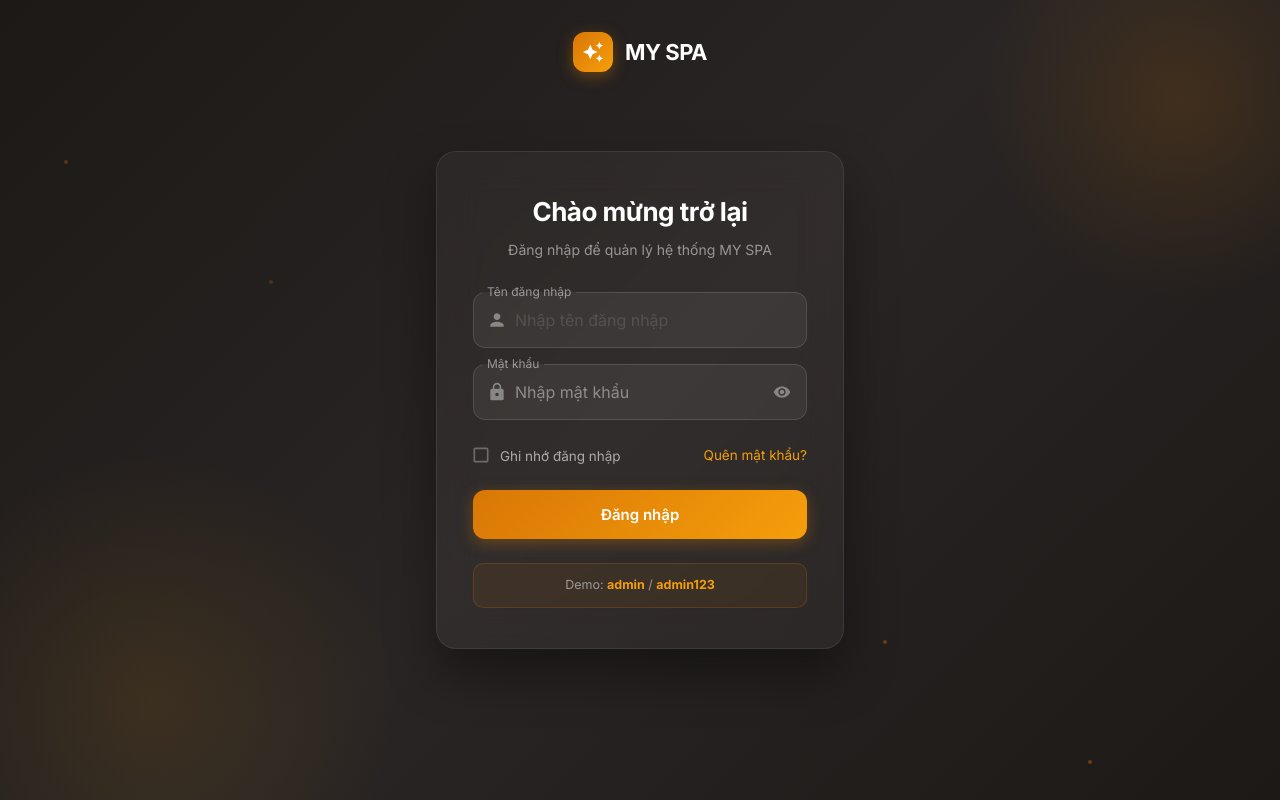
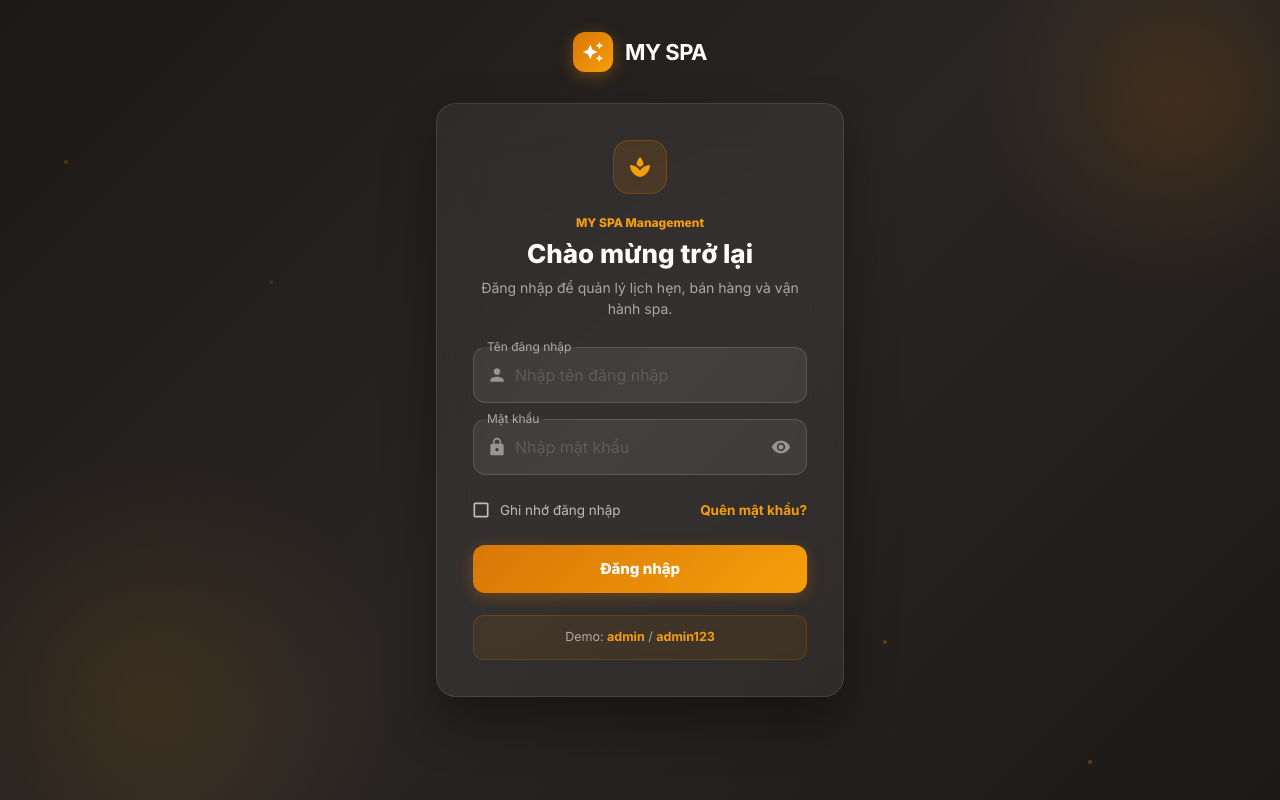
Before and after one commit to tongquockhanh2510/MySpa, a React (Vite) app in the folder myspa-frontend/: page /login in a window 1280 px wide. Built offline with nearby package versions, Linux system fonts and the light colour scheme.

Commit message:
feat(ui): improve auth pages

```diff
--- /dev/null
+++ b/myspa-frontend/src/features/auth/pages/AuthPages.css
@@ -0,0 +1,234 @@
+.auth-card {
+  background: rgba(255,255,255,0.055);
+  backdrop-filter: blur(22px);
+  border: 1px solid rgba(255,255,255,0.1);
+  border-radius: var(--radius-xl);
+  box-shadow: 0 25px 50px rgba(0,0,0,0.38);
+  padding: 36px;
+}
+
+.auth-brand-mark {
+  align-items: center;
+  background: rgba(217,119,6,0.14);
+  border: 1px solid rgba(217,119,6,0.28);
+  border-radius: 16px;
+  color: #F59E0B;
+  display: flex;
+  height: 54px;
+  justify-content: center;
+  margin: 0 auto 20px;
+  width: 54px;
+}
+
+.auth-card__header {
+  margin-bottom: 28px;
+  text-align: center;
+}
+
+.auth-card__header p {
+  color: #F59E0B;
+  font-size: 12px;
+  font-weight: 800;
+  margin-bottom: 6px;
+}
+
+.auth-card__header h1 {
+  color: #fff;
+  font-size: 26px;
+  font-weight: 800;
+  line-height: 1.2;
+  margin-bottom: 8px;
+}
+
+.auth-card__header span {
+  color: rgba(255,255,255,0.58);
+  display: block;
+  font-size: 14px;
+}
+
+.auth-form {
+  display: flex;
+  flex-direction: column;
+  gap: 16px;
+}
+
+.auth-field-icon {
+  color: rgba(255,255,255,0.45);
+  font-size: 20px !important;
+}
+
+.auth-form__row {
+  align-items: center;
+  display: flex;
+  justify-content: space-between;
+  gap: 12px;
+}
+
+.auth-form__row span {
+  color: rgba(255,255,255,0.68);
+  font-size: 13.5px;
+}
+
+.auth-form__row button,
+.auth-back-button {
+  background: none;
+  border: 0;
+  color: #F59E0B;
+  cursor: pointer;
+  font: inherit;
+  font-size: 13.5px;
+  font-weight: 700;
+}
+
+.auth-primary-button {
+  background: linear-gradient(135deg, #D97706, #F59E0B) !important;
+  border-radius: 12px !important;
+  box-shadow: 0 4px 15px rgba(217,119,6,0.32) !important;
+  font-family: inherit !important;
+  font-size: 15px !important;
+  font-weight: 800 !important;
+  padding: 11px 16px !important;
+  text-transform: none !important;
+}
+
+.auth-primary-button:hover {
+  background: linear-gradient(135deg, #B45309, #D97706) !important;
+}
+
+.auth-demo-note {
+  background: rgba(217,119,6,0.09);
+  border: 1px solid rgba(217,119,6,0.22);
+  border-radius: 10px;
+  color: rgba(255,255,255,0.58);
+  font-size: 12.5px;
+  margin-top: 22px;
+  padding: 12px 16px;
+  text-align: center;
+}
+
+.auth-demo-note strong {
+  color: #F59E0B;
+}
+
+.profile-page {
+  display: flex;
+  flex-direction: column;
+  gap: 16px;
+}
+
+.profile-grid {
+  display: grid;
+  gap: 20px;
+  grid-template-columns: 320px minmax(0, 1fr);
+}
+
+.profile-card {
+  background: var(--bg-card);
+  border: 1px solid var(--border-color);
+  border-radius: var(--radius-lg);
+  box-shadow: var(--shadow-card);
+  padding: 28px;
+}
+
+.profile-card--identity {
+  align-items: center;
+  display: flex;
+  flex-direction: column;
+  gap: 16px;
+  text-align: center;
+}
+
+.profile-avatar {
+  background: linear-gradient(135deg, #D97706, #F59E0B) !important;
+  font-size: 28px !important;
+  font-weight: 800 !important;
+  height: 84px !important;
+  width: 84px !important;
+}
+
+.profile-identity-text h2,
+.profile-card__header h2 {
+  color: var(--text-primary);
+  font-size: 18px;
+  font-weight: 800;
+  margin-bottom: 4px;
+}
+
+.profile-identity-text p,
+.profile-card__header p,
+.profile-detail p {
+  color: var(--text-tertiary);
+  font-size: 12.5px;
+  font-weight: 600;
+}
+
+.profile-role-list {
+  display: flex;
+  flex-wrap: wrap;
+  gap: 6px;
+  justify-content: center;
+}
+
+.profile-role-chip {
+  background: var(--primary-100) !important;
+  color: var(--primary) !important;
+  font-size: 11.5px !important;
+  font-weight: 700 !important;
+}
+
+.profile-card__header {
+  margin-bottom: 18px;
+}
+
+.profile-detail-grid {
+  display: grid;
+  gap: 14px;
+  grid-template-columns: repeat(2, minmax(0, 1fr));
+}
+
+.profile-detail {
+  align-items: flex-start;
+  background: var(--bg-tertiary);
+  border: 1px solid var(--divider);
+  border-radius: 12px;
+  display: flex;
+  gap: 12px;
+  min-width: 0;
+  padding: 14px;
+}
+
+.profile-detail > span {
+  color: var(--primary);
+  flex: 0 0 auto;
+}
+
+.profile-detail strong {
+  color: var(--text-primary);
+  display: block;
+  font-size: 14px;
+  font-weight: 800;
+  overflow: hidden;
+  text-overflow: ellipsis;
+  white-space: nowrap;
+}
+
+@media (max-width: 900px) {
+  .profile-grid {
+    grid-template-columns: 1fr;
+  }
+}
+
+@media (max-width: 560px) {
+  .auth-card {
+    padding: 28px 22px;
+  }
+
+  .auth-form__row {
+    align-items: flex-start;
+    flex-direction: column;
+  }
+
+  .profile-detail-grid {
+    grid-template-columns: 1fr;
+  }
+}
--- a/myspa-frontend/src/features/auth/pages/ForgotPasswordPage.tsx
+++ b/myspa-frontend/src/features/auth/pages/ForgotPasswordPage.tsx
@@ -4,42 +4,74 @@ import { useForm, Controller } from 'react-hook-form';
 import { zodResolver } from '@hookform/resolvers/zod';
 import { z } from 'zod';
 import { toast } from 'sonner';
-import { TextField, Button } from '@mui/material';
+import { TextField, Button, InputAdornment } from '@mui/material';
 import { ROUTES } from '@constants/routes';
+import EmailIcon from '@mui/icons-material/Email';
+import SpaIcon from '@mui/icons-material/Spa';
+import './AuthPages.css';
 
 const schema = z.object({
   email: z.string().email('Vui lòng nhập email hợp lệ'),
 });
 
+const darkInputSx = {
+  '& .MuiOutlinedInput-root': {
+    background: 'rgba(255,255,255,0.07)',
+    borderRadius: '12px',
+    color: '#fff',
+    '& fieldset': { borderColor: 'rgba(255,255,255,0.14)' },
+    '&:hover fieldset': { borderColor: 'rgba(217,119,6,0.65)' },
+    '&.Mui-focused fieldset': { borderColor: '#D97706' },
+    '& input': { color: '#fff' },
+  },
+  '& .MuiInputLabel-root': { color: 'rgba(255,255,255,0.58)' },
+  '& .MuiInputLabel-root.Mui-focused': { color: '#F59E0B' },
+  '& .MuiFormHelperText-root': { color: '#FCA5A5' },
+};
+
 const ForgotPasswordPage: React.FC = () => {
   const navigate = useNavigate();
-  const { control, handleSubmit, formState: { errors } } = useForm({ resolver: zodResolver(schema), defaultValues: { email: '' } });
+  const { control, handleSubmit, formState: { errors } } = useForm({
+    resolver: zodResolver(schema),
+    defaultValues: { email: '' },
+  });
 
   const onSubmit = () => {
     toast.success('Đã gửi liên kết đặt lại mật khẩu vào email của bạn');
     setTimeout(() => navigate(ROUTES.LOGIN), 2000);
   };
 
-  const inputSx = { '& .MuiOutlinedInput-root': { background: 'rgba(255,255,255,0.06)', borderRadius: '12px', color: '#fff', '& fieldset': { borderColor: 'rgba(255,255,255,0.12)' }, '&.Mui-focused fieldset': { borderColor: '#D97706' }, '& input': { color: '#fff' } }, '& .MuiInputLabel-root': { color: 'rgba(255,255,255,0.5)' }, '& .MuiInputLabel-root.Mui-focused': { color: '#F59E0B' }, '& .MuiFormHelperText-root': { color: '#EF4444' } };
+  return (
+    <section className="auth-card animate-fadeInUp">
+      <div className="auth-brand-mark" aria-hidden="true"><SpaIcon /></div>
+      <div className="auth-card__header">
+        <p>Khôi phục truy cập</p>
+        <h1>Quên mật khẩu</h1>
+        <span>Nhập email tài khoản để nhận liên kết đặt lại mật khẩu.</span>
+      </div>
 
-  return (
-    <div className="animate-fadeInUp" style={{ background: 'rgba(255,255,255,0.04)', backdropFilter: 'blur(20px)', border: '1px solid rgba(255,255,255,0.08)', borderRadius: 'var(--radius-xl)', padding: '40px 36px', boxShadow: '0 25px 50px rgba(0,0,0,0.4)' }}>
-      <div style={{ marginBottom: 32, textAlign: 'center' }}>
-        <h1 style={{ color: '#fff', fontSize: 24, fontWeight: 700, marginBottom: 8 }}>Quên mật khẩu</h1>
-        <p style={{ color: 'rgba(255,255,255,0.5)', fontSize: 14 }}>Nhập email để nhận liên kết đặt lại mật khẩu</p>
-      </div>
-      <form onSubmit={handleSubmit(onSubmit)} noValidate style={{ display: 'flex', flexDirection: 'column', gap: 20 }}>
+      <form onSubmit={handleSubmit(onSubmit)} noValidate className="auth-form">
         <Controller name="email" control={control} render={({ field }) => (
-          <TextField {...field} label="Email" placeholder="your@email.com" error={!!errors.email} helperText={errors.email?.message} fullWidth sx={inputSx} />
+          <TextField
+            {...field}
+            label="Email"
+            placeholder="your@email.com"
+            error={!!errors.email}
+            helperText={errors.email?.message}
+            fullWidth
+            slotProps={{ input: { startAdornment: <InputAdornment position="start"><EmailIcon className="auth-field-icon" /></InputAdornment> } }}
+            sx={darkInputSx}
+          />
         )} />
-        <Button type="submit" variant="contained" fullWidth sx={{ background: 'linear-gradient(135deg, #D97706, #F59E0B)', borderRadius: '12px', py: 1.4, fontSize: 15, fontWeight: 600, fontFamily: 'inherit', textTransform: 'none', '&:hover': { background: '#B45309' } }}>
+
+        <Button type="submit" variant="contained" fullWidth className="auth-primary-button">
           Gửi liên kết
         </Button>
-        <button type="button" onClick={() => navigate(ROUTES.LOGIN)} style={{ background: 'none', color: '#F59E0B', fontSize: 13.5, cursor: 'pointer', border: 'none', textAlign: 'center' }}>
-          ← Quay lại đăng nhập
+        <button type="button" onClick={() => navigate(ROUTES.LOGIN)} className="auth-back-button">
+          Quay lại đăng nhập
         </button>
       </form>
-    </div>
+    </section>
   );
 };
 
--- a/myspa-frontend/src/features/auth/pages/LoginPage.tsx
+++ b/myspa-frontend/src/features/auth/pages/LoginPage.tsx
@@ -19,6 +19,8 @@ import PersonIcon from '@mui/icons-material/Person';
 import LockIcon from '@mui/icons-material/Lock';
 import VisibilityOffIcon from '@mui/icons-material/VisibilityOff';
 import VisibilityIcon from '@mui/icons-material/Visibility';
+import SpaIcon from '@mui/icons-material/Spa';
+import './AuthPages.css';
 
 const schema = z.object({
   userName: z.string().min(1, 'Vui lòng nhập tên đăng nhập'),
@@ -28,19 +30,31 @@ const schema = z.object({
 
 type FormData = z.infer<typeof schema>;
 
+const darkInputSx = {
+  '& .MuiOutlinedInput-root': {
+    background: 'rgba(255,255,255,0.07)',
+    borderRadius: '12px',
+    color: '#fff',
+    '& fieldset': { borderColor: 'rgba(255,255,255,0.14)' },
+    '&:hover fieldset': { borderColor: 'rgba(217,119,6,0.65)' },
+    '&.Mui-focused fieldset': { borderColor: '#D97706' },
+    '& input': { color: '#fff' },
+    '& input::placeholder': { color: 'rgba(255,255,255,0.35)' },
+  },
+  '& .MuiInputLabel-root': { color: 'rgba(255,255,255,0.58)' },
+  '& .MuiInputLabel-root.Mui-focused': { color: '#F59E0B' },
+  '& .MuiFormHelperText-root': { color: '#FCA5A5' },
+};
+
 const LoginPage: React.FC = () => {
   const navigate = useNavigate();
   const dispatch = useAppDispatch();
-  const { isLoading, error, isAuthenticated } = useAppSelector((s) => s.auth);
+  const { isLoading, error, isAuthenticated } = useAppSelector((state) => state.auth);
   const [showPassword, setShowPassword] = React.useState(false);
 
   const { control, handleSubmit, formState: { errors } } = useForm<FormData>({
     resolver: zodResolver(schema),
-    defaultValues: {
-      userName: '',
-      password: '',
-      rememberMe: false,
-    },
+    defaultValues: { userName: '', password: '', rememberMe: false },
   });
 
   useEffect(() => {
@@ -59,30 +73,15 @@ const LoginPage: React.FC = () => {
   };
 
   return (
-    <div
-      className="animate-fadeInUp"
-      style={{
-        background: 'rgba(255,255,255,0.04)',
-        backdropFilter: 'blur(20px)',
-        border: '1px solid rgba(255,255,255,0.08)',
-        borderRadius: 'var(--radius-xl)',
-        padding: '40px 36px',
-        boxShadow: '0 25px 50px rgba(0,0,0,0.4)',
-      }}
-    >
-      {/* Header */}
-      <div style={{ marginBottom: 32, textAlign: 'center' }}>
-        <h1 style={{ color: '#fff', fontSize: 26, fontWeight: 700, marginBottom: 8, letterSpacing: '-0.5px' }}>
-          Chào mừng trở lại
-        </h1>
-        <p style={{ color: 'rgba(255,255,255,0.5)', fontSize: 14 }}>
-          Đăng nhập để quản lý hệ thống MY SPA
-        </p>
+    <section className="auth-card animate-fadeInUp">
+      <div className="auth-brand-mark" aria-hidden="true"><SpaIcon /></div>
+      <div className="auth-card__header">
+        <p>MY SPA Management</p>
+        <h1>Chào mừng trở lại</h1>
+        <span>Đăng nhập để quản lý lịch hẹn, bán hàng và vận hành spa.</span>
       </div>
 
-      {/* Form */}
-      <form onSubmit={handleSubmit(onSubmit)} noValidate>
-        <div style={{ display: 'flex', flexDirection: 'column', gap: 16 }}>
+      <form onSubmit={handleSubmit(onSubmit)} noValidate className="auth-form">
         <Controller
           name="userName"
           control={control}
@@ -94,31 +93,8 @@ const LoginPage: React.FC = () => {
               error={!!errors.userName}
               helperText={errors.userName?.message}
               fullWidth
-                size="medium"
-                slotProps={{
-                  input: {
-                    startAdornment: (
-                      <InputAdornment position="start">
-                        <PersonIcon sx={{ color: 'rgba(255,255,255,0.4)', fontSize: 20 }} />
-                      </InputAdornment>
-                    ),
-                  },
-                }}
-                sx={{
-                  '& .MuiOutlinedInput-root': {
-                    background: 'rgba(255,255,255,0.06)',
-                    borderRadius: '12px',
-                    color: '#fff',
-                    '& fieldset': { borderColor: 'rgba(255,255,255,0.12)' },
-                    '&:hover fieldset': { borderColor: 'rgba(217,119,6,0.5)' },
-                    '&.Mui-focused fieldset': { borderColor: '#D97706' },
-                    '& input::placeholder': { color: 'rgba(255,255,255,0.3)' },
-                    '& input': { color: '#fff' },
-                  },
-                  '& .MuiInputLabel-root': { color: 'rgba(255,255,255,0.5)' },
-                  '& .MuiInputLabel-root.Mui-focused': { color: '#F59E0B' },
-                  '& .MuiFormHelperText-root': { color: '#EF4444' },
-                }}
+              slotProps={{ input: { startAdornment: <InputAdornment position="start"><PersonIcon className="auth-field-icon" /></InputAdornment> } }}
+              sx={darkInputSx}
             />
           )}
         />
@@ -135,119 +111,46 @@ const LoginPage: React.FC = () => {
               error={!!errors.password}
               helperText={errors.password?.message}
               fullWidth
-                size="medium"
               slotProps={{
                 input: {
-                    startAdornment: (
-                      <InputAdornment position="start">
-                        <LockIcon sx={{ color: 'rgba(255,255,255,0.4)', fontSize: 20 }} />
-                      </InputAdornment>
-                    ),
+                  startAdornment: <InputAdornment position="start"><LockIcon className="auth-field-icon" /></InputAdornment>,
                   endAdornment: (
                     <InputAdornment position="end">
-                        <IconButton onClick={() => setShowPassword(!showPassword)} edge="end" size="small">
-                          {showPassword
-                            ? <VisibilityOffIcon sx={{ color: 'rgba(255,255,255,0.4)', fontSize: 18 }} />
-                            : <VisibilityIcon sx={{ color: 'rgba(255,255,255,0.4)', fontSize: 18 }} />
-                          }
+                      <IconButton aria-label={showPassword ? 'Ẩn mật khẩu' : 'Hiện mật khẩu'} onClick={() => setShowPassword(!showPassword)} edge="end" size="small">
+                        {showPassword ? <VisibilityOffIcon className="auth-field-icon" /> : <VisibilityIcon className="auth-field-icon" />}
                       </IconButton>
                     </InputAdornment>
                   ),
                 },
               }}
-                sx={{
-                  '& .MuiOutlinedInput-root': {
-                    background: 'rgba(255,255,255,0.06)',
-                    borderRadius: '12px',
-                    color: '#fff',
-                    '& fieldset': { borderColor: 'rgba(255,255,255,0.12)' },
-                    '&:hover fieldset': { borderColor: 'rgba(217,119,6,0.5)' },
-                    '&.Mui-focused fieldset': { borderColor: '#D97706' },
-                    '& input': { color: '#fff' },
-                  },
-                  '& .MuiInputLabel-root': { color: 'rgba(255,255,255,0.5)' },
-                  '& .MuiInputLabel-root.Mui-focused': { color: '#F59E0B' },
-                  '& .MuiFormHelperText-root': { color: '#EF4444' },
-                }}
+              sx={darkInputSx}
             />
           )}
         />
 
-          <div style={{ display: 'flex', alignItems: 'center', justifyContent: 'space-between' }}>
+        <div className="auth-form__row">
           <Controller
             name="rememberMe"
             control={control}
             render={({ field }) => (
               <FormControlLabel
-                  control={
-                    <Checkbox
-                      {...field}
-                      checked={field.value ?? false}
-                      size="small"
-                      sx={{
-                        color: 'rgba(255,255,255,0.3)',
-                        '&.Mui-checked': { color: '#D97706' },
-                      }}
-                    />
-                  }
-                  label={<span style={{ color: 'rgba(255,255,255,0.6)', fontSize: 13.5 }}>Ghi nhớ đăng nhập</span>}
+                control={<Checkbox {...field} checked={field.value ?? false} size="small" sx={{ color: 'rgba(255,255,255,0.35)', '&.Mui-checked': { color: '#D97706' } }} />}
+                label={<span>Ghi nhớ đăng nhập</span>}
               />
             )}
           />
-            <button
-              type="button"
-              onClick={() => navigate(ROUTES.FORGOT_PASSWORD)}
-              style={{ color: '#F59E0B', fontSize: 13.5, background: 'none', border: 'none', cursor: 'pointer' }}
-            >
-              Quên mật khẩu?
-            </button>
+          <button type="button" onClick={() => navigate(ROUTES.FORGOT_PASSWORD)}>Quên mật khẩu?</button>
         </div>
 
-          <Button
-            type="submit"
-            variant="contained"
-            fullWidth
-            disabled={isLoading}
-            sx={{
-              background: 'linear-gradient(135deg, #D97706, #F59E0B)',
-              borderRadius: '12px',
-              py: 1.4,
-              fontSize: 15,
-              fontWeight: 600,
-              fontFamily: 'inherit',
-              textTransform: 'none',
-              boxShadow: '0 4px 15px rgba(217,119,6,0.35)',
-              '&:hover': {
-                background: 'linear-gradient(135deg, #B45309, #D97706)',
-                boxShadow: '0 6px 20px rgba(217,119,6,0.5)',
-                transform: 'translateY(-1px)',
-              },
-              '&:active': { transform: 'translateY(0)' },
-              transition: 'all var(--transition-base)',
-              '&.Mui-disabled': { background: 'rgba(255,255,255,0.1)', color: 'rgba(255,255,255,0.3)' },
-            }}
-          >
-            {isLoading ? (
-              <CircularProgress size={20} sx={{ color: '#fff' }} />
-            ) : 'Đăng nhập'}
+        <Button type="submit" variant="contained" fullWidth disabled={isLoading} className="auth-primary-button">
+          {isLoading ? <CircularProgress size={20} sx={{ color: '#fff' }} /> : 'Đăng nhập'}
         </Button>
-        </div>
       </form>
 
-      {/* Demo hint */}
-      <div style={{
-        marginTop: 24,
-        padding: '12px 16px',
-        background: 'rgba(217,119,6,0.08)',
-        border: '1px solid rgba(217,119,6,0.2)',
-        borderRadius: '10px',
-        fontSize: 12.5,
-        color: 'rgba(255,255,255,0.5)',
-        textAlign: 'center',
-      }}>
-        Demo: <strong style={{ color: '#F59E0B' }}>admin</strong> / <strong style={{ color: '#F59E0B' }}>admin123</strong>
+      <div className="auth-demo-note">
+        Demo: <strong>admin</strong> / <strong>admin123</strong>
       </div>
-    </div>
+    </section>
   );
 };
 
```
Also changed, not shown: myspa-frontend/src/features/auth/pages/ProfilePage.tsx (+42 -30 lines). Lines whose indentation alone changed are shown as unchanged.
